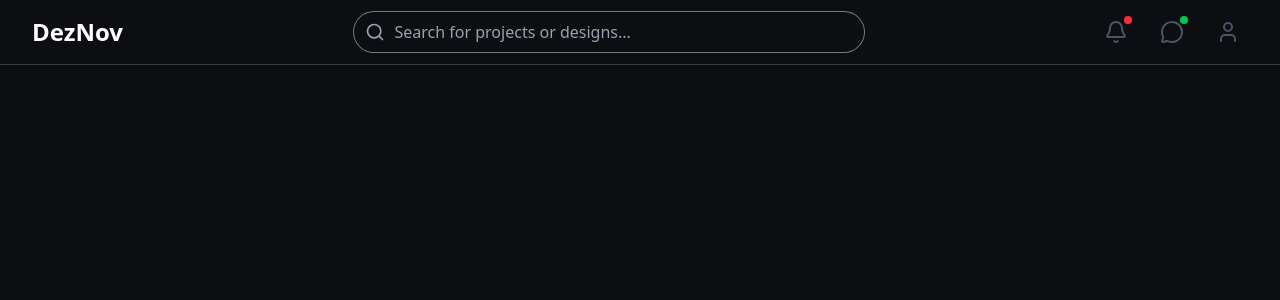
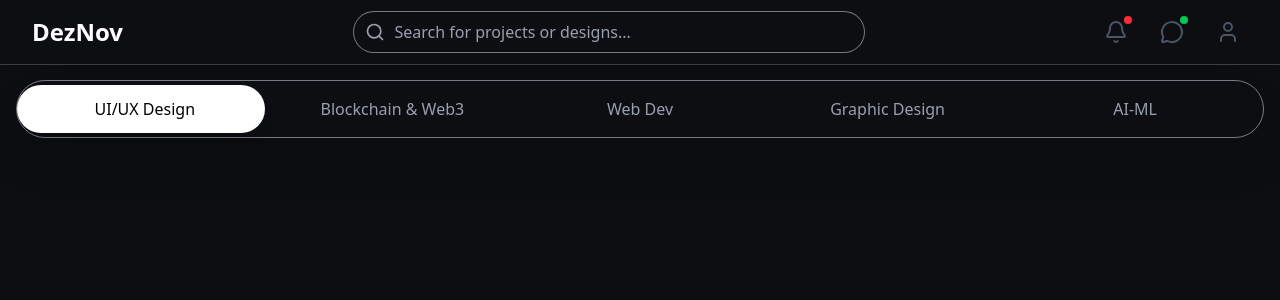
Before and after one commit to ayush00git/DezNov, a React (Vite) app in the folder frontend/: page /explore in a window 1280 px wide. Shown: the top 300 px of the page. Built offline with nearby package versions, Linux system fonts and the light colour scheme.

Commit message:
explore page in progress

```diff
--- a/frontend/src/Pages/MainPage.jsx
+++ b/frontend/src/Pages/MainPage.jsx
@@ -1,3 +1,4 @@
+import Categories from "../components/Elements/Categories"
 import NavBar from "../components/Elements/Navbar"
 import SideBar from "../components/Elements/SideBar"
 import Gallery from "../components/Pages/Gallery"
@@ -9,6 +10,13 @@ function MainPage() {
             <div className="fixed top-0 left-0 w-full z-50">
                 <NavBar />
             </div>
+            <div className="sticky top-32 lg:top-16">
+                <Categories />
+            </div>
+            {/* issue */}
+            <div className="min-h-screen flex flex-wrap">
+
+            </div>
 
 
 
--- /dev/null
+++ b/frontend/src/components/Elements/Categories.jsx
@@ -0,0 +1,84 @@
+import React, { useState, useRef, useEffect } from 'react';
+
+const Categories = () => {
+  const [activeTab, setActiveTab] = useState(0);
+  const [indicatorStyle, setIndicatorStyle] = useState({});
+  const tabRefs = useRef([]);
+
+  const tabs = [
+    "UI/UX Design",
+    "Blockchain & Web3",
+    "Web Dev",
+    "Graphic Design",
+    "AI-ML"
+  ];
+
+  useEffect(() => {
+    updateIndicator();
+  }, [activeTab]);
+
+  const updateIndicator = () => {
+    const activeTabElement = tabRefs.current[activeTab];
+    if (activeTabElement) {
+      const { offsetLeft, offsetWidth } = activeTabElement;
+      setIndicatorStyle({
+        left: offsetLeft,
+        width: offsetWidth,
+      });
+    }
+  };
+
+  // Handle window resize to recalculate indicator position
+  useEffect(() => {
+    const handleResize = () => {
+      updateIndicator();
+    };
+
+    window.addEventListener('resize', handleResize);
+    return () => window.removeEventListener('resize', handleResize);
+  }, [activeTab]);
+
+  const handleTabClick = (index) => {
+    setActiveTab(index);
+  };
+
+  return (
+    <div className="w-full p-4">
+      {/* Tab Navigation Container - Full Width */}
+      <div className="relative rounded-full p-1 shadow-2xl border border-gray-200/50 w-full backdrop-blur-[4px]">
+        {/* Animated Background Indicator */}
+        <div
+          className="absolute top-1 bottom-1 bg-white rounded-full transition-all duration-300 ease-out shadow-lg"
+          style={indicatorStyle}
+        />
+
+        {/* Tab Buttons */}
+        <div className="relative flex w-full">
+          {tabs.map((tab, index) => (
+            <button
+              key={index}
+              ref={(el) => (tabRefs.current[index] = el)}
+              onClick={() => handleTabClick(index)}
+              className={`
+                relative z-10 px-2 py-3 text-xs font-medium rounded-full cursor-pointer transition-all duration-300 ease-out
+                flex-1 text-center min-w-0
+                sm:px-4 sm:text-sm
+                lg:px-6 lg:text-base
+                ${
+                  activeTab === index
+                    ? 'text-black'
+                    : 'text-gray-400 hover:text-gray-200'
+                }
+                hover:scale-105 active:scale-95
+              `}
+            >
+              <span className="relative z-10 truncate block">{tab}</span>
+            </button>
+          ))}
+        </div>
+      </div>
+    </div>
+  );
+};
+
+export default Categories;
--- a/frontend/src/components/Elements/Navbar.jsx
+++ b/frontend/src/components/Elements/Navbar.jsx
@@ -1,5 +1,6 @@
 import React, { useState } from 'react';
 import { Search, Bell, MessageCircle, User, Menu, X } from 'lucide-react';
+import Categories from './Categories';
 
 const Navbar = () => {
   const [isMenuOpen, setIsMenuOpen] = useState(false);
```
